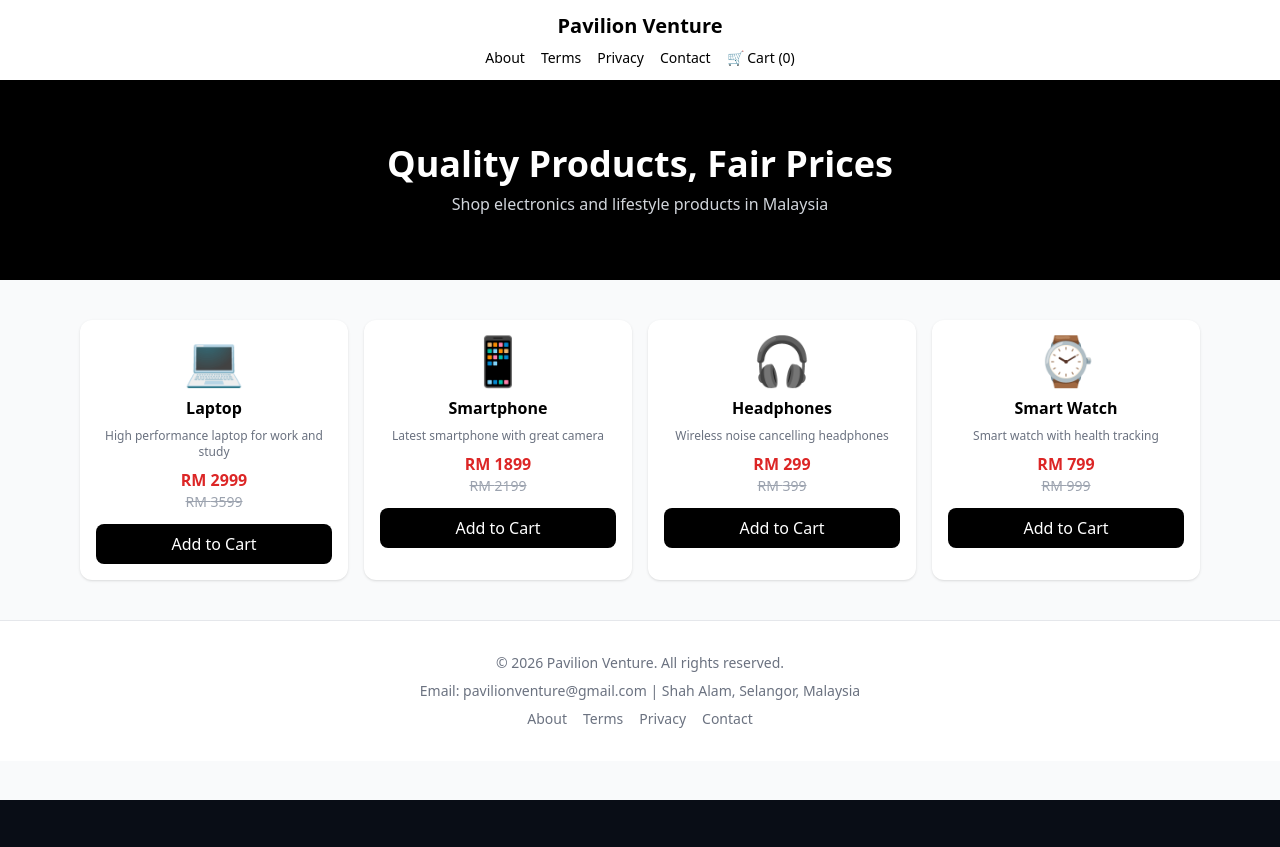
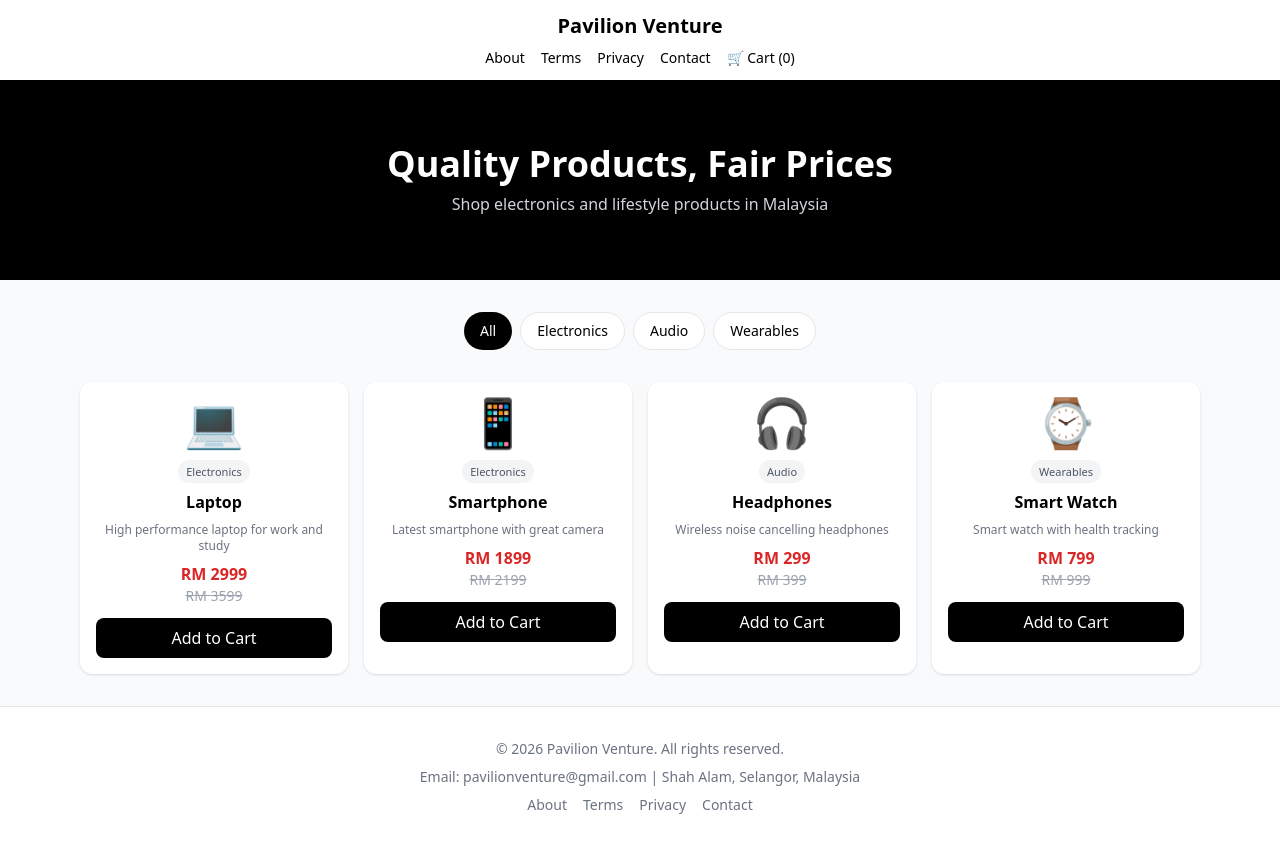
Before and after one commit to Techtrendhubofficial/pavilion-store-v2, a React (Vite) app: page / in a window 1280 px wide. Before the commit the page ends 800 px from the top, so only its background shows below. Built offline with nearby package versions, Linux system fonts and the light colour scheme.

Commit message:
Enhance product data with categories and filtering
Added category information to products and updated UI to filter by category.

```diff
--- a/src/App.tsx
+++ b/src/App.tsx
@@ -1,13 +1,15 @@
 import React, { useState } from 'react';
 const products = [
-  { id: 1, name: "Laptop", price: 2999, oldPrice: 3599, img: "💻", desc: "High performance laptop for work and study" },
-  { id: 2, name: "Smartphone", price: 1899, oldPrice: 2199, img: "📱", desc: "Latest smartphone with great camera" },
-  { id: 3, name: "Headphones", price: 299, oldPrice: 399, img: "🎧", desc: "Wireless noise cancelling headphones" },
-  { id: 4, name: "Smart Watch", price: 799, oldPrice: 999, img: "⌚", desc: "Smart watch with health tracking" },
+  { id: 1, name: "Laptop", price: 2999, oldPrice: 3599, img: "💻", cat: "Electronics", desc: "High performance laptop for work and study" },
+  { id: 2, name: "Smartphone", price: 1899, oldPrice: 2199, img: "📱", cat: "Electronics", desc: "Latest smartphone with great camera" },
+  { id: 3, name: "Headphones", price: 299, oldPrice: 399, img: "🎧", cat: "Audio", desc: "Wireless noise cancelling headphones" },
+  { id: 4, name: "Smart Watch", price: 799, oldPrice: 999, img: "⌚", cat: "Wearables", desc: "Smart watch with health tracking" },
 ];
+const cats = ["All", "Electronics", "Audio", "Wearables"];
 export default function App() {
   const [page, setPage] = useState('home');
   const [cart, setCart] = useState<number[]>([]);
+  const [cat, setCat] = useState('All');
   const addToCart = (id: number) => { setCart([...cart, id]); alert("Added to cart!"); };
   const go = (p: string) => setPage(p);
   const info: any = {
@@ -16,6 +18,7 @@ export default function App() {
     privacy: ["Privacy Policy", "We collect only the information needed to process your order, such as name, address and contact number. We do not sell your personal data to third parties."],
     contact: ["Contact Us", "Email: pavilionventure@gmail.com. Location: Shah Alam, Selangor, Malaysia. We reply within 1-2 working days."],
   };
+  const shown = cat === 'All' ? products : products.filter(p => p.cat === cat);
   if (page !== 'home') {
     return (
       <div className="min-h-screen bg-white text-black">
@@ -28,8 +31,9 @@ export default function App() {
     <div className="min-h-screen bg-gray-50 text-black">
       <header className="bg-white shadow sticky top-0 z-10"><div className="max-w-6xl mx-auto px-4 py-3 flex flex-col items-center gap-2"><h1 className="text-xl font-bold text-black whitespace-nowrap">Pavilion Venture</h1><div className="flex flex-wrap justify-center gap-x-4 gap-y-1 text-sm text-black"><button onClick={() => go('about')}>About</button><button onClick={() => go('terms')}>Terms</button><button onClick={() => go('privacy')}>Privacy</button><button onClick={() => go('contact')}>Contact</button><span className="whitespace-nowrap">🛒 Cart ({cart.length})</span></div></div></header>
       <div className="bg-black text-white text-center py-16 px-4"><h2 className="text-4xl font-bold text-white">Quality Products, Fair Prices</h2><p className="text-gray-300 mt-2">Shop electronics and lifestyle products in Malaysia</p></div>
-      <div className="max-w-6xl mx-auto px-4 py-10 grid grid-cols-2 md:grid-cols-4 gap-4">{products.map((p) => (
-        <div key={p.id} className="bg-white rounded-xl p-4 shadow text-center"><div className="text-5xl mb-3">{p.img}</div><h3 className="font-bold text-black">{p.name}</h3><p className="text-xs text-gray-500 my-2">{p.desc}</p><p className="text-red-600 font-bold">RM {p.price}</p><p className="text-gray-400 line-through text-sm">RM {p.oldPrice}</p><button onClick={() => addToCart(p.id)} className="mt-3 w-full bg-black text-white py-2 rounded-lg">Add to Cart</button></div>
+      <div className="max-w-6xl mx-auto px-4 pt-8 flex flex-wrap justify-center gap-2">{cats.map(c => (<button key={c} onClick={() => setCat(c)} className={cat === c ? "bg-black text-white px-4 py-2 rounded-full text-sm" : "bg-white border px-4 py-2 rounded-full text-sm text-black"}>{c}</button>))}</div>
+      <div className="max-w-6xl mx-auto px-4 py-8 grid grid-cols-2 md:grid-cols-4 gap-4">{shown.map((p) => (
+        <div key={p.id} className="bg-white rounded-xl p-4 shadow text-center"><div className="text-5xl mb-3">{p.img}</div><span className="text-[11px] bg-gray-100 px-2 py-1 rounded-full text-gray-600">{p.cat}</span><h3 className="font-bold text-black mt-2">{p.name}</h3><p className="text-xs text-gray-500 my-2">{p.desc}</p><p className="text-red-600 font-bold">RM {p.price}</p><p className="text-gray-400 line-through text-sm">RM {p.oldPrice}</p><button onClick={() => addToCart(p.id)} className="mt-3 w-full bg-black text-white py-2 rounded-lg">Add to Cart</button></div>
       ))}</div>
       <footer className="bg-white border-t py-8 text-center text-sm text-gray-500"><p>© 2026 Pavilion Venture. All rights reserved.</p><p className="mt-2">Email: pavilionventure@gmail.com | Shah Alam, Selangor, Malaysia</p><div className="mt-2 flex flex-wrap justify-center gap-4"><button onClick={() => go('about')}>About</button><button onClick={() => go('terms')}>Terms</button><button onClick={() => go('privacy')}>Privacy</button><button onClick={() => go('contact')}>Contact</button></div></footer>
     </div>
```
